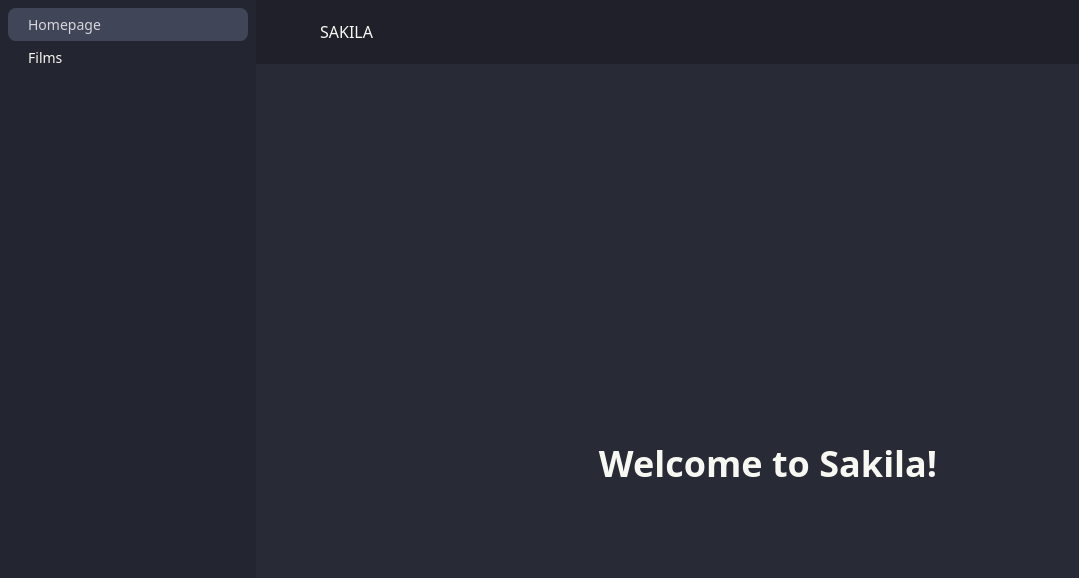
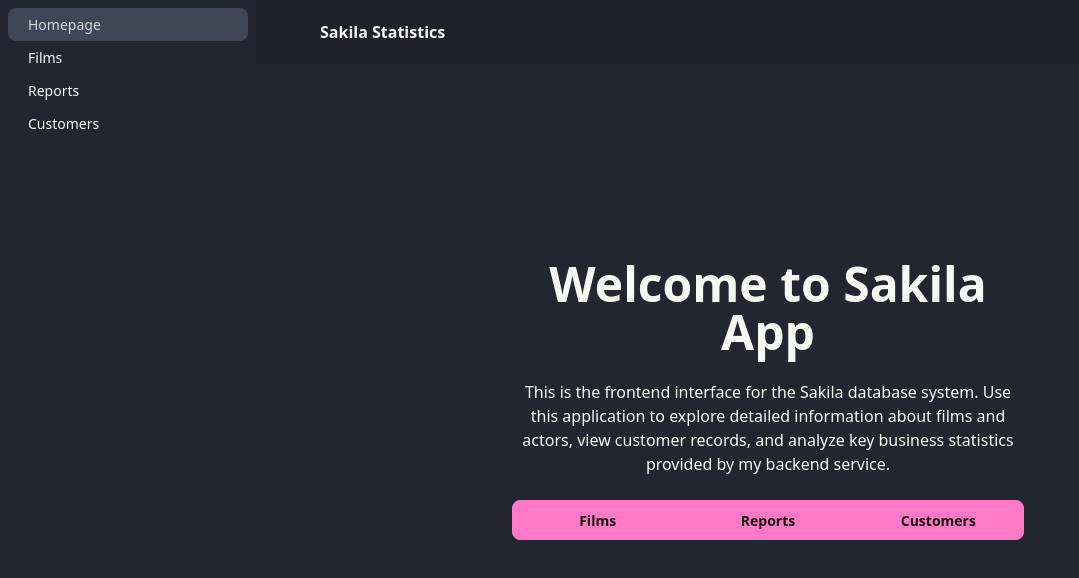
Before and after one commit to FabianMorag/frontend-for-sakila-statistics, a React (Vite) app: page / in a window 1280 px wide. Both pictures are taken after a click on the label "open sidebar". Shown: the top 578 px of the page, without its empty margins (0-1079 px from the left). Built offline with nearby package versions, Linux system fonts and the light colour scheme; what @iconify/tailwind4 would draw is missing.

Commit message:
feat: enhance navigation and add new routes for Customers and Reports

```diff
--- a/src/App.tsx
+++ b/src/App.tsx
@@ -5,15 +5,15 @@ export default function App() {
     <div className="drawer lg:drawer-open">
       <input id="my-drawer-4" type="checkbox" className="drawer-toggle" />
       <div className="drawer-content">
-        <nav className="bg-base-300 w-full navbar">
+        <nav className="fixed bg-base-300 w-full navbar">
           <label
             htmlFor="my-drawer-4"
             aria-label="open sidebar"
             className="btn btn-square btn-ghost"
           >
-            <span className="icon-[octicon--sidebar-collapse-24] text-2xl" />
+            <span className="icon-[octicon--sidebar-collapse-24] text-xl" />
           </label>
-          <div className="px-4">SAKILA</div>
+          <span className="px-4 font-semibold">Sakila Statistics</span>
         </nav>
 
         <Outlet />
@@ -44,8 +44,30 @@ export default function App() {
                 className="is-drawer-close:tooltip-right is-drawer-close:tooltip"
                 data-tip="Films"
               >
-                <span className="icon-[codicon--settings]" />
+                <span className="icon-[fluent--filmstrip-play-32-filled]" />
                 <span className="is-drawer-close:hidden">Films</span>
+              </NavLink>
+            </li>
+
+            <li>
+              <NavLink
+                to="/reports"
+                className="is-drawer-close:tooltip-right is-drawer-close:tooltip"
+                data-tip="Reports"
+              >
+                <span className="icon-[bxs--report]" />
+                <span className="is-drawer-close:hidden">Reports</span>
+              </NavLink>
+            </li>
+
+            <li>
+              <NavLink
+                to="/customers"
+                className="is-drawer-close:tooltip-right is-drawer-close:tooltip"
+                data-tip="Customers"
+              >
+                <span className="icon-[solar--user-bold]" />
+                <span className="is-drawer-close:hidden">Customers</span>
               </NavLink>
             </li>
           </ul>
--- /dev/null
+++ b/src/routes/Customers.tsx
@@ -0,0 +1,7 @@
+export default function Customers() {
+  return (
+    <div className="flex justify-center items-center h-screen">
+      <h1 className="font-bold text-4xl">Customers</h1>
+    </div>
+  );
+}
--- a/src/routes/Home.tsx
+++ b/src/routes/Home.tsx
@@ -1,7 +1,39 @@
+import { Link } from "react-router";
+
 export default function Home() {
   return (
-    <div className="flex justify-center items-center h-screen">
-      <h1 className="font-bold text-4xl">Welcome to Sakila!</h1>
+    <div className="bg-base-200 min-h-screen hero">
+      <div className="text-center hero-content">
+        <div className="max-w-lg">
+          <h1 className="font-bold text-5xl">Welcome to Sakila App</h1>
+          <p className="py-6">
+            This is the frontend interface for the Sakila database system. Use
+            this application to explore detailed information about films and
+            actors, view customer records, and analyze key business statistics
+            provided by my backend service.
+          </p>
+          <div className="lg:w-full join join-vertical lg:join-horizontal">
+            <Link
+              to="/films"
+              className="lg:flex-1 btn btn-wide join-item btn-primary"
+            >
+              Films
+            </Link>
+            <Link
+              to="/reports"
+              className="lg:flex-1 btn btn-wide join-item btn-primary"
+            >
+              Reports
+            </Link>
+            <Link
+              to="/customers"
+              className="lg:flex-1 btn btn-wide join-item btn-primary"
+            >
+              Customers
+            </Link>
+          </div>
+        </div>
+      </div>
     </div>
   );
 }
--- /dev/null
+++ b/src/routes/Reports.tsx
@@ -0,0 +1,7 @@
+export default function Reports() {
+  return (
+    <div className="flex justify-center items-center h-screen">
+      <h1 className="font-bold text-4xl">Reports</h1>
+    </div>
+  );
+}
--- a/src/routes/index.tsx
+++ b/src/routes/index.tsx
@@ -1,14 +1,34 @@
 import { createBrowserRouter } from "react-router";
-import Home from "@/routes/Home";
-import Films from "@/routes/Films";
-import App from "@/App";
+import Layout from "@/App";
 
 export const router = createBrowserRouter([
   {
-    Component: App,
+    Component: Layout,
     children: [
-      { path: "/", Component: Home },
-      { path: "films", Component: Films },
+      {
+        index: true,
+        lazy: {
+          Component: async () => (await import("@/routes/Home")).default,
+        },
+      },
+      {
+        path: "films",
+        lazy: {
+          Component: async () => (await import("@/routes/Films")).default,
+        },
+      },
+      {
+        path: "reports",
+        lazy: {
+          Component: async () => (await import("@/routes/Reports")).default,
+        },
+      },
+      {
+        path: "customers",
+        lazy: {
+          Component: async () => (await import("@/routes/Customers")).default,
+        },
+      },
     ],
   },
 ]);
```
